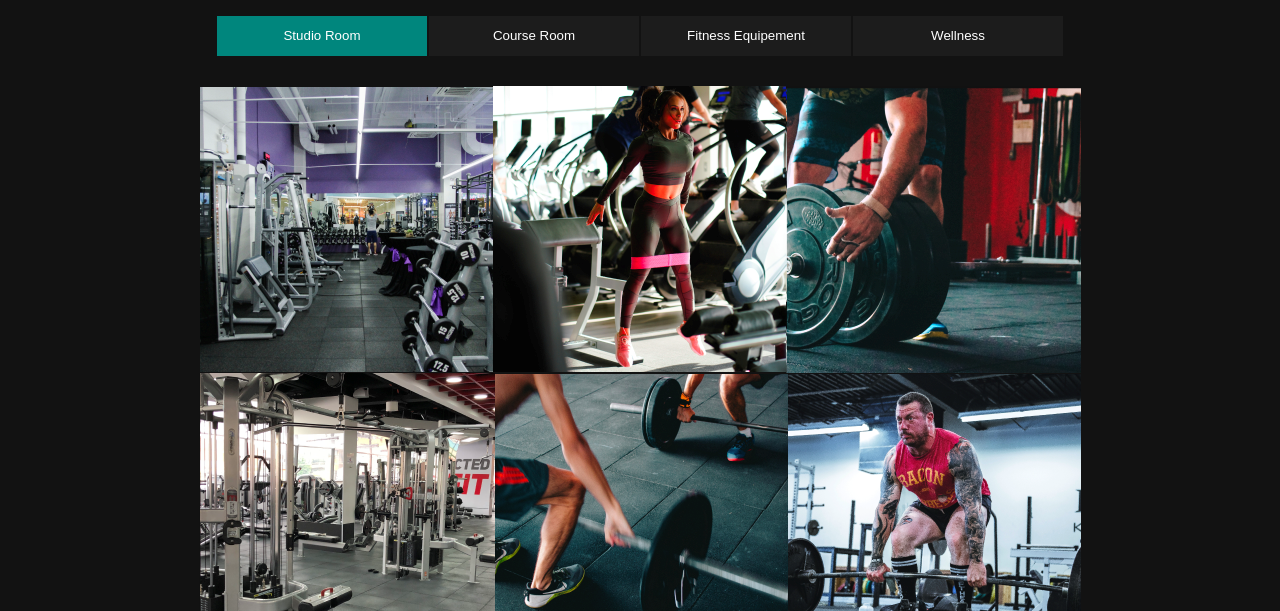
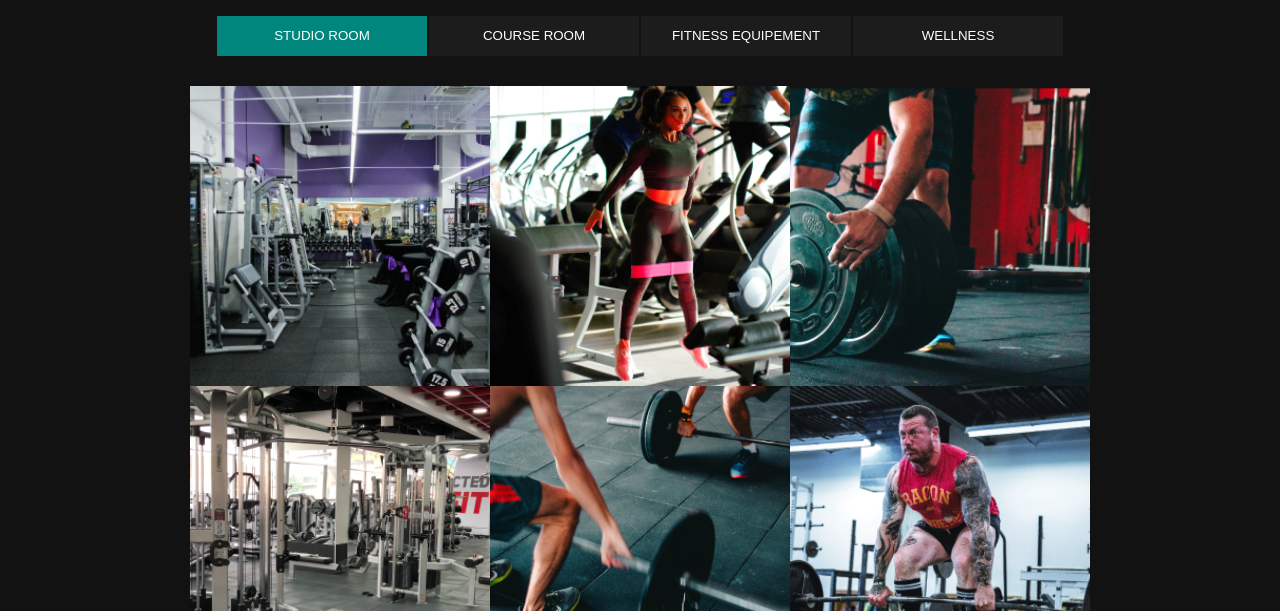
Before and after one commit to a-ditucalan/fitness-gym, a Gatsby site: page / in a window 1280 px wide. Shown: the part 189-800 px from the top of the page. Built offline with nearby package versions, Linux system fonts and the light colour scheme; Gatsby itself is replaced by a stand-in of ours.

Commit message:
add fix image size and add object cover css

```diff
--- a/src/components/ImageItem.js
+++ b/src/components/ImageItem.js
@@ -1,8 +1,10 @@
-import React from 'react'
+import React from "react"
 
 const ImageItem = ({ img, altText }) => {
   return (
-    <img src={img} alt={altText} />
+    <div className="img-box">
+      <img src={img} alt={altText} />
+    </div>
   )
 }
 
--- a/src/stylesheets/components/_tab.scss
+++ b/src/stylesheets/components/_tab.scss
@@ -6,6 +6,8 @@
   .active-tab {
     background: #00867d;
   }
+
+
 }
 
 .tab-holder {
@@ -17,12 +19,18 @@
   height: 40px;
 
   color: #fff;
+  text-transform: uppercase;
 
   border: none;
 
   cursor: pointer;
 
   background: #1c1c1c;
+
+  &:hover {
+    background: #00867d;
+  }
+
 }
 
 .img-holder {
@@ -31,6 +39,18 @@
   justify-content: center;
   align-items: center;
   margin-top: 10px;
+
+  .img-box {
+    width: 300px;
+    height: 300px;
+
+    img {
+      width: 100%;
+      height: 100%;
+
+      object-fit: cover;
+    }
+  }
 }
 
 @include respond-to(md) {
```
Also changed, not shown: 2 other files.
